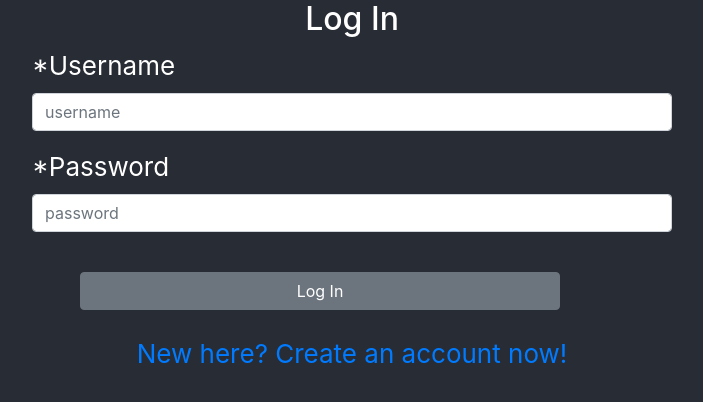
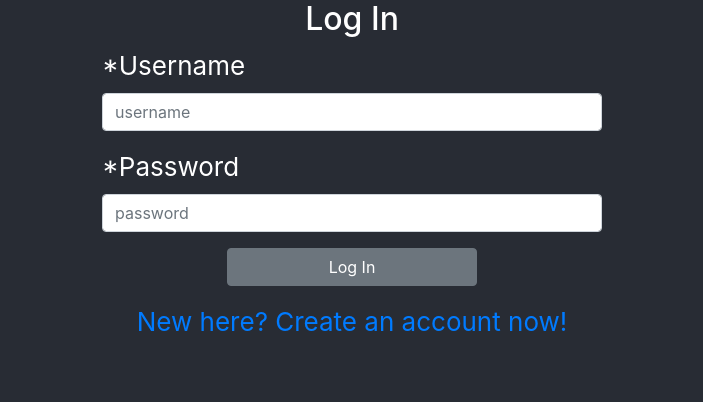
Before and after one commit to zakmayfield/random-trinkets-fe, a React (Create React App) app in the folder trinkets-app/: page / in a window 1280 px wide. Shown: the top 402 px of the page, without its empty margins (288-991 px from the left). Built offline with nearby package versions, Linux system fonts and the light colour scheme.

Commit message:
finished with styles on register/login - need to implement proper errors on the backend

```diff
--- a/trinkets-app/src/components/Login.js
+++ b/trinkets-app/src/components/Login.js
@@ -40,7 +40,7 @@ const Login = () => {
 
   return (
     <div className='registerComp  w-100 d-flex justify-content-center'>
-      <div className='d-inline-block w-50 '>
+      <div className='d-inline-block w-50 d-flex flex-column align-items-center'>
         <div className='d-flex justify-content-center'>
           <h2>
             {localStorage.getItem('TOKEN')
@@ -50,10 +50,7 @@ const Login = () => {
         </div>
 
         {!localStorage.getItem('TOKEN') ? (
-          <Form
-            onSubmit={handleSubmit}
-            className=' w-100 d-flex flex-column'
-          >
+          <Form onSubmit={handleSubmit} className='w-100 d-flex flex-column' style={{maxWidth: "500px"}}>
             <FormGroup>
               <Label className=''>*Username</Label>
               <Input
@@ -75,16 +72,18 @@ const Login = () => {
               />
             </FormGroup>
 
-            {!loggingIn ? (
-              <Button className='w-75 mt-4 mb-4 ml-5'>Log In</Button>
-            ) : (
-              <Button className='w-75 mt-4 mb-4 ml-5' disabled>
-                Log In
-              </Button>
-            )}
+            <FormGroup className='btnContainer w-100  d-flex justify-content-center'>
+              {!loggingIn ? (
+                <Button className='w-50'>Log In</Button>
+              ) : (
+                <Button className='w-50' disabled>
+                  Log In
+                </Button>
+              )}
+            </FormGroup>
           </Form>
         ) : (
-          <Form onSubmit={handleSubmit}>
+          <Form onSubmit={handleSubmit} className='w-100 d-flex flex-column' style={{maxWidth: "500px"}}>
             <FormGroup>
               <Label for='disabledUsername' className=''>
                 *Username
--- a/trinkets-app/src/components/Register.js
+++ b/trinkets-app/src/components/Register.js
@@ -25,8 +25,6 @@ const Register = () => {
       axios
         .post(`http://localhost:5500/api/auth/register`, formValues)
         .then(res => {
-          // res.data.success
-          console.log(res)
           localStorage.setItem('REGISTER', res.data.success)
           clearForm()
           setRegistering(false)
@@ -34,7 +32,6 @@ const Register = () => {
           history.push('/login')
         })
         .catch(err => {
-          console.log(err)
           setFormError(err.response.data.error)
           setRegistering(false)
         })
@@ -42,7 +39,7 @@ const Register = () => {
   }
   return (
     <div className='registerComp  w-100 d-flex justify-content-center'>
-      <div className='d-inline-block w-50 '>
+      <div className='d-inline-block w-50 d-flex flex-column align-items-center'>
         <div className='d-flex justify-content-center'>
           <h2>Register</h2>
         </div>
@@ -50,7 +47,8 @@ const Register = () => {
         {!localStorage.getItem('REGISTER') ? (
           <Form
             onSubmit={handleSubmit}
-            className='registerForm  w-100 d-flex flex-column'
+            className='w-100 d-flex flex-column'
+            style={{ maxWidth: '500px' }}
           >
             <FormGroup>
               <Label className=''>*Username</Label>
@@ -84,7 +82,13 @@ const Register = () => {
             </FormGroup>
 
             <FormGroup className='btnContainer w-100  d-flex justify-content-center'>
-              <Button className='w-50'>Sign up</Button>
+              {!registering ? (
+                <Button className='w-50'>Sign Up</Button>
+              ) : (
+                <Button className='w-50' disabled>
+                  Sign Up
+                </Button>
+              )}
             </FormGroup>
           </Form>
         ) : (
@@ -134,6 +138,17 @@ const Register = () => {
           </Form>
         )}
 
+        <div className='errorsDiv w-100 d-flex justify-content-center'>
+          {formError && (
+            <h4
+              className='formErrors p-1'
+              style={{ color: 'red', background: 'lightyellow' }}
+            >
+              {formError}
+            </h4>
+          )}
+        </div>
+
         <div className='w-100 d-flex justify-content-center'>
           <Link to='/login' className='formLink '>
             Already have an account? Log in here!
@@ -141,95 +156,6 @@ const Register = () => {
         </div>
       </div>
     </div>
-
-    /////if things go to shit, use this/////
-    // <div>
-    //   <h2>
-    //     Register
-    //   </h2>
-
-    //   {!localStorage.getItem('TOKEN') ? (
-    //     <Form onSubmit={handleSubmit}>
-    //       <FormGroup>
-    //         <Label className='w-100 label'>
-    //           *Username
-    //           <Input
-    //             onChange={setFormValues}
-    //             type='text'
-    //             placeholder='username'
-    //             name='username'
-    //             value={formValues.username}
-    //           />
-    //         </Label>
-    //       </FormGroup>
-    //       <FormGroup>
-    //         <Label className='w-100 label'>
-    //           *Email
-    //           <Input
-    //             onChange={setFormValues}
-    //             type='text'
-    //             placeholder='email'
-    //             name='email'
-    //             value={formValues.email}
-    //           />
-    //         </Label>
-    //       </FormGroup>
-    //       <FormGroup>
-    //         <Label className='w-100 label'>
-    //           Password
-    //           <Input
-    //             onChange={setFormValues}
-    //             type='password'
-    //             placeholder='password'
-    //             name='password'
-    //             value={formValues.password}
-    //           />
-    //         </Label>
-    //       </FormGroup>
-
-    //       {!registering ? (
-    //         <Button className='w-75 mt-4 mb-4 ml-5'>Sign up</Button>
-    //       ) : (
-    //         <Button className='w-75 mt-4 mb-4 ml-5' disabled>
-    //           Sign up
-    //         </Button>
-    //       )}
-    //     </Form>
-    //   ) : (
-    //     <Form onSubmit={handleSubmit}>
-    //       <FormGroup>
-    //         <Input
-    //           onChange={setFormValues}
-    //           type='text'
-    //           placeholder='*username'
-    //           name='username'
-    //           disabled
-    //           value={formValues.username}
-    //           id='disabledInput'
-    //         />
-    //       </FormGroup>
-    //       <FormGroup>
-    //         <Input
-    //           onChange={setFormValues}
-    //           type='password'
-    //           placeholder='*password'
-    //           name='password'
-    //           disabled
-    //           value={formValues.password}
-    //           id='disabledInput'
-    //         />
-    //       </FormGroup>
-
-    //       <Button className='loginBtn w-75' disabled>
-    //         Sign up
-    //       </Button>
-    //     </Form>
-    //   )}
-
-    //   <Link to='/login' className='formLink'>
-    //     Already have an account? Log in here!
-    //   </Link>
-    // </div>
   )
 }
 
```
